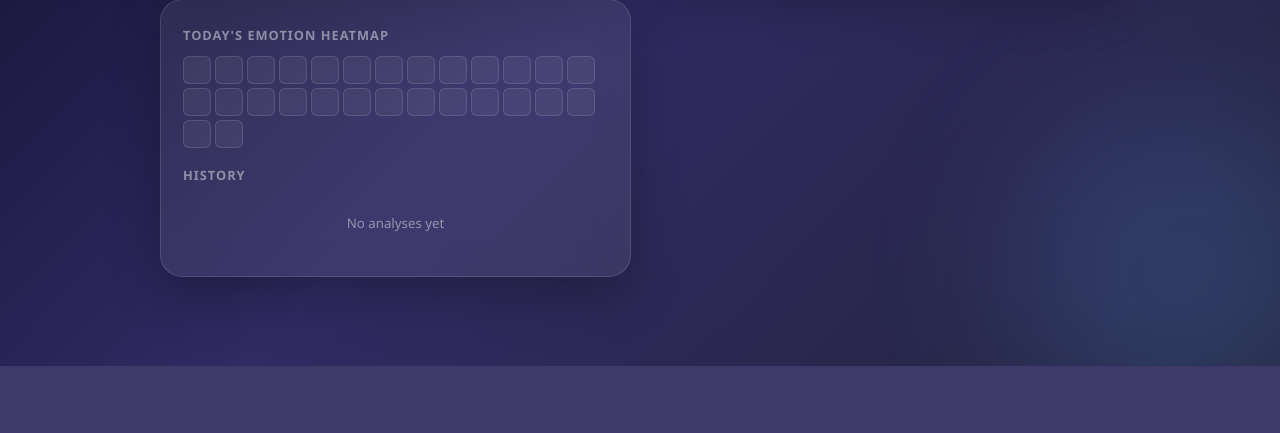
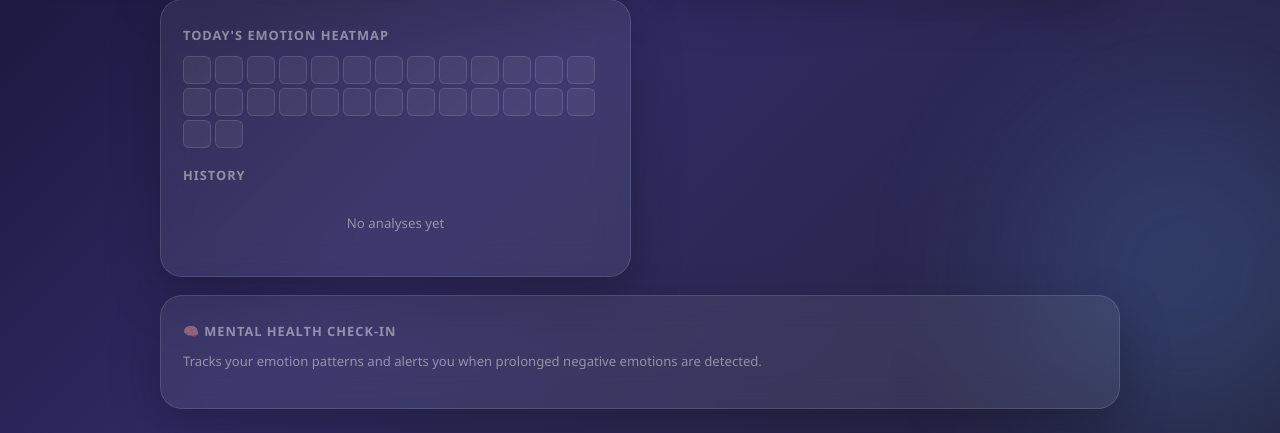
Before and after one commit to VishalRauto/Text-emotion-detector, a Flask app: page / in a window 1280 px wide. Shown: the part 434-867 px from the top of the page. Before the commit the page ends 800 px from the top, so only its background shows below. Run offline with Flask 3, Linux system fonts and the light colour scheme; parts of the project's set-up code (start-up, migrations or seed data) failed here and were passed over.

Commit message:
add mental health check-in feature

```diff
--- a/templates/index.html
+++ b/templates/index.html
@@ -179,6 +179,30 @@
     .error-msg { color: #f87171; font-size: 0.83rem; text-align: center; margin-top: 10px; display: none; }
     @keyframes pop { 0%{transform:scale(0.5);opacity:0} 100%{transform:scale(1);opacity:1} }
     @keyframes pulse { 0%,100%{transform:scale(1)} 50%{transform:scale(1.2)} }
+
+    /* Mental Health Alert */
+    .mh-alert {
+      display: none; margin-top: 16px;
+      background: linear-gradient(135deg, rgba(248,113,113,0.15), rgba(192,132,252,0.15));
+      border: 1px solid rgba(248,113,113,0.4);
+      border-radius: 16px; padding: 16px 18px;
+      animation: pop 0.4s ease;
+    }
+    .mh-alert-title { font-size: 0.95rem; font-weight: 700; color: #f87171; margin-bottom: 6px; }
+    .mh-alert-body { font-size: 0.82rem; color: var(--subtext); line-height: 1.6; }
+    .mh-tips { margin-top: 10px; display: flex; flex-direction: column; gap: 6px; }
+    .mh-tip {
+      background: var(--input-bg); border-radius: 10px;
+      padding: 8px 12px; font-size: 0.8rem; color: var(--text);
+      border-left: 3px solid #a78bfa;
+    }
+    .mh-streak { font-size: 0.78rem; color: var(--subtext); margin-top: 8px; }
+    .mh-ok {
+      display: none; margin-top: 16px;
+      background: rgba(74,222,128,0.1); border: 1px solid rgba(74,222,128,0.3);
+      border-radius: 16px; padding: 12px 16px; font-size: 0.82rem; color: #4ade80;
+      animation: pop 0.4s ease;
+    }
   </style>
 </head>
 <body>
@@ -244,6 +268,21 @@
     <div class="history-list" id="historyList">
       <div class="empty-state" id="emptyState">No analyses yet</div>
     </div>
+  </div>
+
+  <!-- Mental Health Check-in -->
+  <div class="card full">
+    <div class="section-title">🧠 Mental Health Check-in</div>
+    <p style="font-size:0.82rem;color:var(--subtext);margin-bottom:12px">
+      Tracks your emotion patterns and alerts you when prolonged negative emotions are detected.
+    </p>
+    <div class="mh-alert" id="mhAlert">
+      <div class="mh-alert-title" id="mhAlertTitle"></div>
+      <div class="mh-alert-body" id="mhAlertBody"></div>
+      <div class="mh-tips" id="mhTips"></div>
+      <div class="mh-streak" id="mhStreak"></div>
+    </div>
+    <div class="mh-ok" id="mhOk"></div>
   </div>
 
 </div>
@@ -347,7 +386,7 @@ async function analyze() {
     if (!heatmapData[today]) heatmapData[today] = [];
     heatmapData[today].push(emotion);
     save();
-    renderHistory(); renderChart(); renderHeatmap();
+    renderHistory(); renderChart(); renderHeatmap(); checkMentalHealth(emotion);
 
   } catch(e) {
     document.getElementById("error").style.display = "block";
@@ -484,9 +523,54 @@ function toggleTheme() {
   h.setAttribute("data-theme", h.getAttribute("data-theme")==="dark"?"light":"dark");
 }
 
+// ── Mental Health Check-in ────────────────────────────────────────────────────
+const negativeEmotions = new Set(["sadness","anger","fear","shame","disgust"]);
+const tips = {
+  sadness: ["Try journaling your thoughts for 5 minutes","Reach out to a friend or family member","Take a short walk outside — sunlight helps"],
+  anger:   ["Try box breathing: inhale 4s, hold 4s, exhale 4s","Step away from the situation for 10 minutes","Write down what triggered you, then tear it up"],
+  fear:    ["Ground yourself: name 5 things you can see right now","Remind yourself: most feared outcomes never happen","Talk to someone you trust about what's worrying you"],
+  shame:   ["Remember: everyone makes mistakes — it's human","Practice self-compassion: talk to yourself like a friend","Write one thing you're proud of about yourself today"],
+  disgust: ["Take a break from the source of frustration","Focus on something you can control right now","Try a 2-minute mindfulness breathing exercise"],
+};
+const resources = `<div style="margin-top:10px;font-size:0.78rem;color:var(--subtext)">
+  If you're struggling, please reach out:
+  <a href="https://www.crisistextline.org" target="_blank" style="color:#a78bfa">Crisis Text Line</a> ·
+  <a href="https://www.befrienders.org" target="_blank" style="color:#a78bfa">Befrienders Worldwide</a>
+</div>`;
+
+function checkMentalHealth(emotion) {
+  const recent = history.slice(0, 10).map(h => h.emotion);
+  const negStreak = [];
+  for (const e of recent) {
+    if (negativeEmotions.has(e)) negStreak.push(e);
+    else break;
+  }
+
+  const alert = document.getElementById("mhAlert");
+  const ok = document.getElementById("mhOk");
+  alert.style.display = "none";
+  ok.style.display = "none";
+
+  if (negStreak.length >= 3) {
+    const dominant = negStreak.sort((a,b) =>
+      negStreak.filter(v=>v===b).length - negStreak.filter(v=>v===a).length)[0];
+    const t = tips[dominant] || tips.sadness;
+    document.getElementById("mhAlertTitle").textContent = `⚠️ We've noticed ${negStreak.length} consecutive negative emotions`;
+    document.getElementById("mhAlertBody").textContent =
+      `Your recent entries show a pattern of ${dominant} and other negative emotions. It's okay to not be okay — here are some things that might help:`;
+    document.getElementById("mhTips").innerHTML = t.map(tip => `<div class="mh-tip">💡 ${tip}</div>`).join("") + resources;
+    document.getElementById("mhStreak").textContent = `Recent pattern: ${negStreak.map(e=>(emotions[e]||{emoji:"😶"}).emoji).join(" ")}`;
+    alert.style.display = "block";
+  } else if (history.length >= 3 && !negativeEmotions.has(emotion)) {
+    ok.style.display = "block";
+    ok.textContent = `✅ You're doing well! Your recent emotions look positive. Keep it up ${(emotions[emotion]||{emoji:"😊"}).emoji}`;
+  }
+}
+
 // Init
 renderHistory(); renderHeatmap();
 if (Object.keys(statsData).length) renderChart();
+checkMentalHealth("");
 </script>
 </body>
 </html>
```
